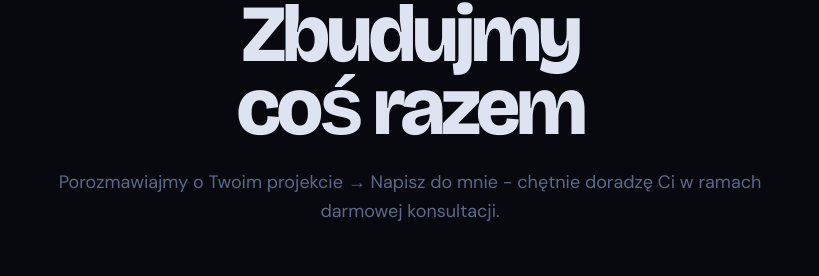
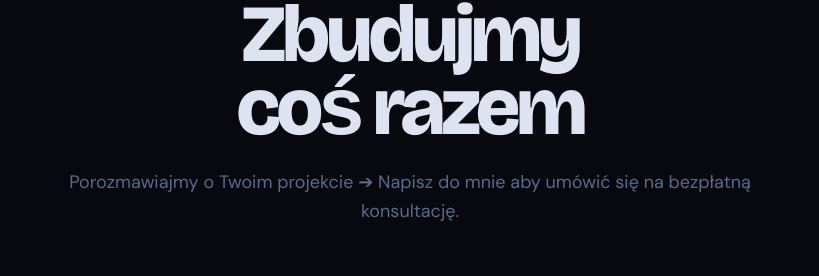
Before and after one commit to MatWiew/portfolio, a Next.js app: page / in a window 1280 px wide. Shown: the part 4108-4384 px from the top of the page, without its empty margins (230-1049 px from the left). Built offline with nearby package versions, Linux system fonts and the light colour scheme.

Commit message:
contact new text data 2

```diff
--- a/src/components/Contact.tsx
+++ b/src/components/Contact.tsx
@@ -90,7 +90,7 @@ export function Contact() {
             coś razem
           </h2>
           <p className="text-muted-foreground leading-relaxed">
-            Porozmawiajmy o Twoim projekcie → Napisz do mnie - chętnie doradzę Ci w ramach darmowej konsultacji.
+            Porozmawiajmy o Twoim projekcie ➔ Napisz do mnie aby umówić się na bezpłatną konsultację.
           </p>
         </motion.div>
 
```
